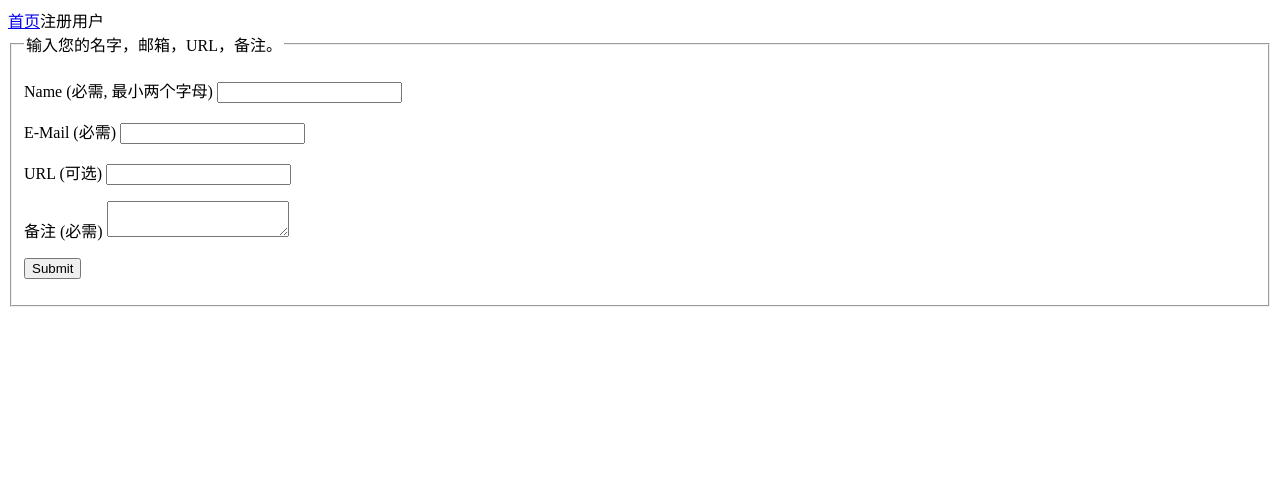
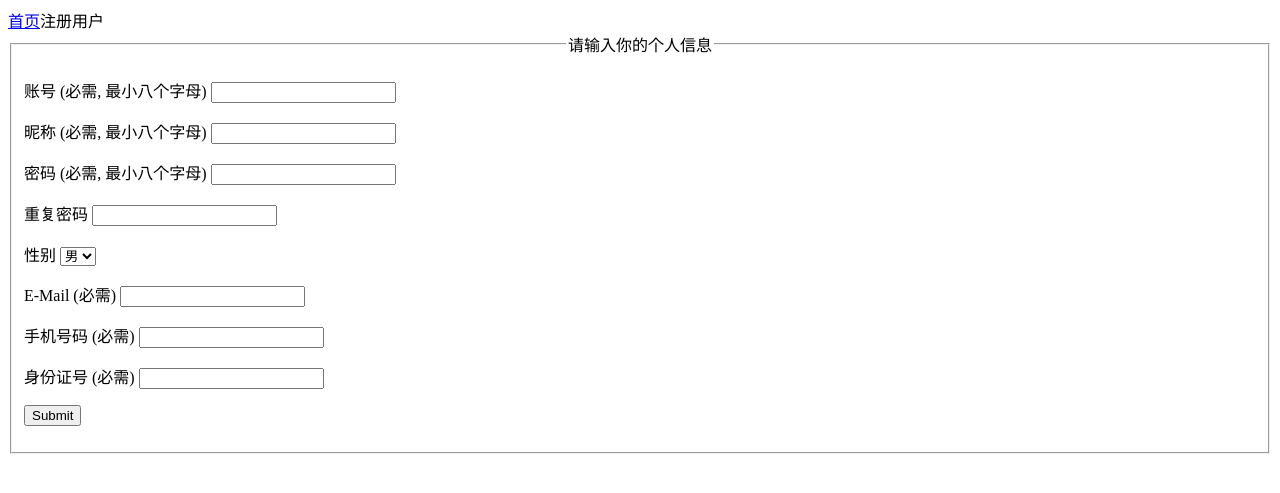
Before and after one commit to wangezreal/project, a CodeIgniter app: page /database/register in a window 1280 px wide. Shown: the top 493 px of the page. Run offline with CodeIgniter, Linux system fonts and the light colour scheme; some libraries are stand-ins or nearby versions.

Commit message:
register form

```diff
--- a/application/config/database.php
+++ b/application/config/database.php
@@ -77,7 +77,7 @@ $db['default'] = array(
 	'dsn'	=> '',
 	'hostname' => 'localhost',
 	'username' => 'root',
-	'password' => 'wh1994',
+	'password' => 'wh1994626',
 	'database' => 'caicai',
 	'dbdriver' => 'mysqli',
 	'dbprefix' => '',
--- a/application/views/register.php
+++ b/application/views/register.php
@@ -18,22 +18,41 @@ defined('BASEPATH') OR exit('No direct script access allowed');
 </div>
 <form class="cmxform" id="commentForm" method="post" action="">
     <fieldset>
-        <legend>输入您的名字，邮箱，URL，备注。</legend>
+        <legend style="text-align: center">请输入你的个人信息</legend>
         <p>
-            <label for="cname">Name (必需, 最小两个字母)</label>
-            <input id="cname" name="name" minlength="2" type="text" required>
+            <label for="user_name">账号 (必需, 最小八个字母)</label>
+            <input id="user_name" name="user_name" minlength="8" type="text" required>
         </p>
         <p>
-            <label for="cemail">E-Mail (必需)</label>
-            <input id="cemail" type="email" name="email" required>
+            <label for="name">昵称 (必需, 最小八个字母)</label>
+            <input id="name" name="name" minlength="8" type="text" required>
         </p>
         <p>
-            <label for="curl">URL (可选)</label>
-            <input id="curl" type="url" name="url">
+            <label for="password">密码 (必需, 最小八个字母)</label>
+            <input id="password" name="password" minlength="8" type="password" required>
         </p>
         <p>
-            <label for="ccomment">备注 (必需)</label>
-            <textarea id="ccomment" name="comment" required></textarea>
+            <label for="re-password">重复密码</label>
+            <input id="re-password" name="re-password" minlength="8" type="password" required>
+        </p>
+        <p>
+            <label for="sex">性别</label>
+            <select id="sex" name="sex">
+                <option value="0">男</option>
+                <option value="1">女</option>
+            </select>
+        </p>
+        <p>
+            <label for="email">E-Mail (必需)</label>
+            <input id="email" type="email" name="email" maxlength="20" required>
+        </p>
+        <p>
+            <label for="phone-number">手机号码 (必需)</label>
+            <input id="phone-number" type="text" name="phone-number" minlength="11" maxlength="15" required>
+        </p>
+        <p>
+            <label for="id-card">身份证号 (必需)</label>
+            <input id="id-card" type="text" name="id-card" minlength="15" maxlength="18" required>
         </p>
         <p>
             <input class="submit" type="submit" value="Submit">
--- a/css/register.css
+++ b/css/register.css
@@ -5,4 +5,12 @@
    #breadcrum{
        margin: 16px 0px 0px 8px;
    }
+   input{
+       width: 94%;
+       margin: 8px 0px 0px 8px;
+   }
+   textarea{
+       width: 94%;
+       margin: 8px 0px 0px 8px;
+   }
 }
```
Also changed, not shown: sql/caicai.sql (+10 -8 lines), 1 other file.
